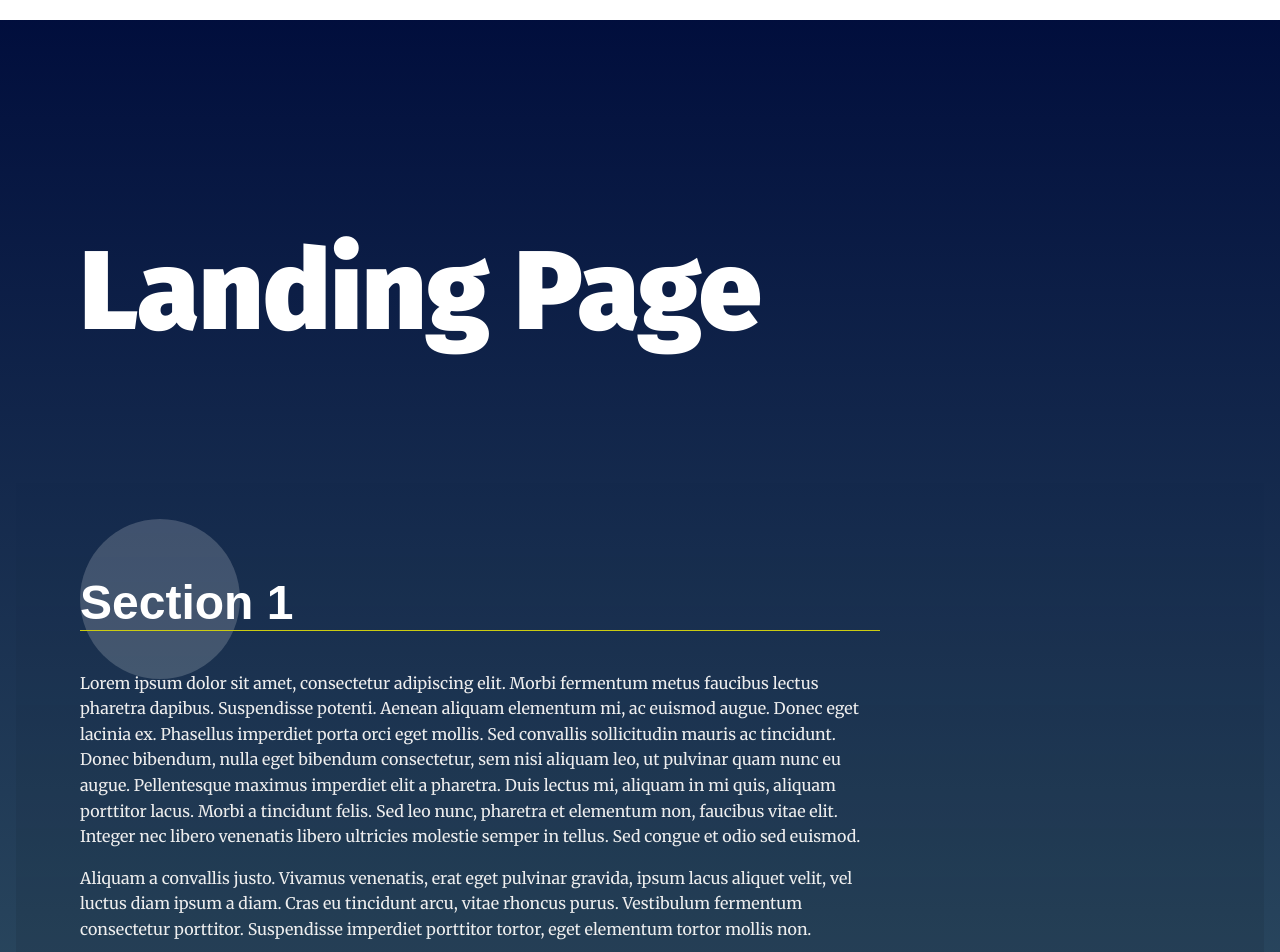
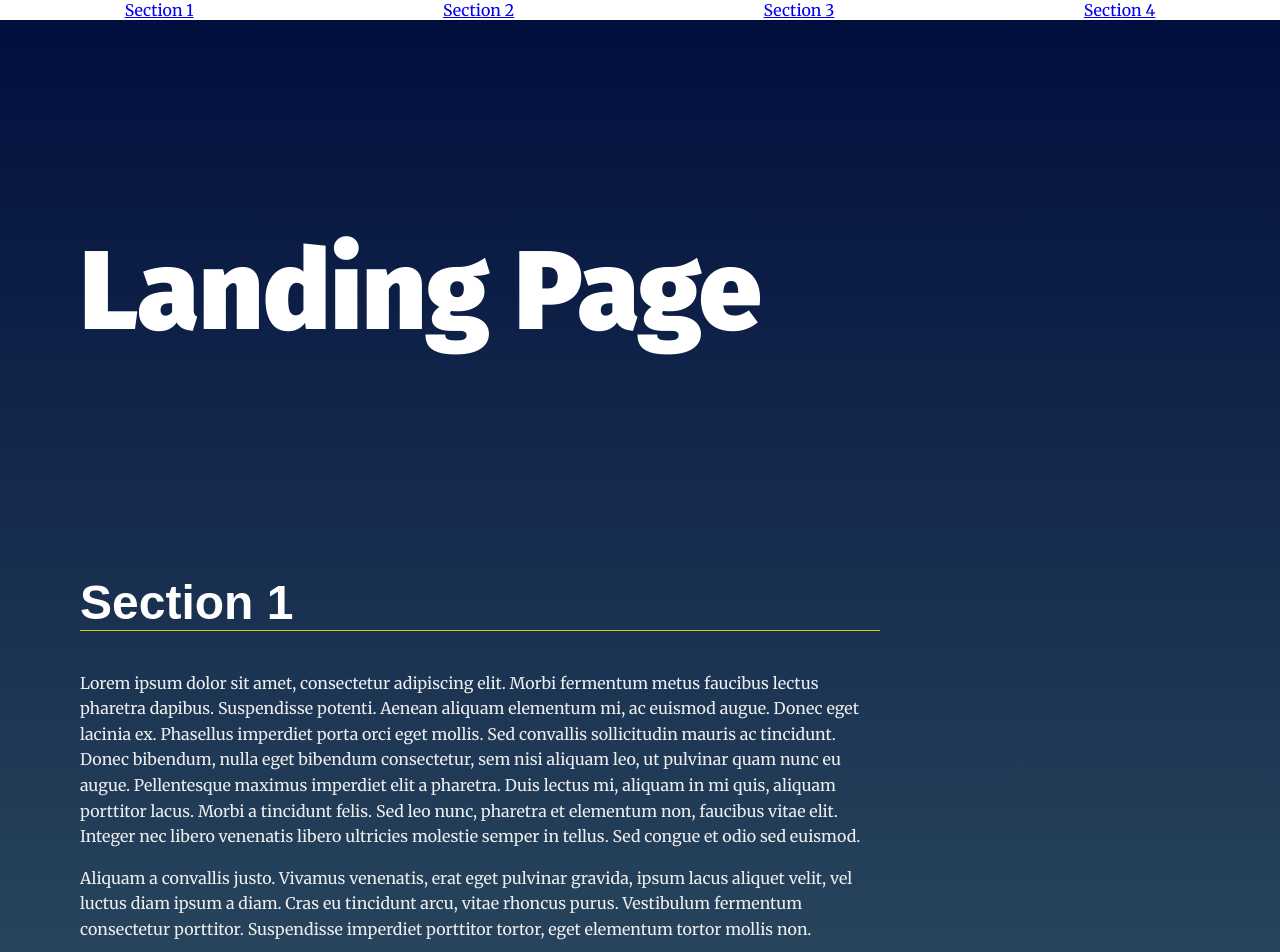
Before and after one commit to DorotaC/LandingPage, a plain HTML site: page index.html in a window 1280 px wide. Shown: the top 952 px of the page. Drawn offline with Linux system fonts and the light colour scheme.

Commit message:
Final v1.0

```diff
--- a/css/styles.css
+++ b/css/styles.css
@@ -68,6 +68,10 @@ section {
     padding-left: 0;
     margin: 0;
     text-align: right;
+    color: #000;
+    display: flex;
+    flex-wrap: wrap;
+    justify-content: space-around;
 }
 
 .navbar__menu li {
--- a/js/app.js
+++ b/js/app.js
@@ -12,52 +12,49 @@
  * JS Standard: ESlint
  *
 */
+/*I used information from these Shubham P (mentor) posts on Knowledge:
+https://knowledge.udacity.com/questions/85408#96950
+https://knowledge.udacity.com/questions/66312#66326
 
 /**
  * Define Global Variables
- *
 */
 const navBarList = document.getElementById('navbar__list');
 const sections = document.querySelectorAll('[data-nav]');
-for (let i = 0; i < sections.length; i++){
-  // console.log(sections[i].dataset.nav);
-  const newListItem = document.createElement('li');
-  newListItem.textContent = sections[i].dataset.nav;
-  navBarList.appendChild(newListItem);
+
+//function that creates NavBar
+function createNavBar() {
+  for (let i = 0; i < sections.length; i++) {
+    const newListItem = document.createElement('li');
+    const newAnchorItem = document.createElement('a');
+    newAnchorItem.textContent = sections[i].dataset.nav;
+    newAnchorItem.href = '#section' + (i+1);
+    newAnchorItem.classList.add('section' + (i+1));
+    newListItem.appendChild(newAnchorItem);
+    navBarList.appendChild(newListItem);
+  };
 };
 
+//scrolling to section clicked on NavBar
+function scrollToSections(event) {
+  event.target.scrollIntoView();
+};
 
-/**
- * End Global Variables
- * Start Helper Functions
- *
-*/
-
-
-
-/**
- * End Helper Functions
- * Begin Main Functions
- *
-*/
-
-// build the nav
-
-
-// Add class 'active' to section when near top of viewport
-
-
-// Scroll to anchor ID using scrollTO event
-
-
-/**
- * End Main Functions
- * Begin Events
- *
-*/
+//changing class status to active when section is visible
+function activeSection() {
+  for (let i = 0; i < sections.length; i++) {
+    const visibleSection = sections[i].getBoundingClientRect();
+    if (visibleSection.top <= 150 && visibleSection.bottom >= 150){
+      sections[i].classList.add('your-active-class');
+    } else {
+      sections[i].classList.remove('your-active-class');
+    };
+  };
+};
 
 // Build menu
-
+document.addEventListener('DOMContentLoaded', createNavBar);
 // Scroll to section on link click
-
+navBarList.addEventListener('click', scrollToSections);
 // Set sections as active
+document.addEventListener('scroll', activeSection);
```
Also changed, not shown: index.html (+1 -0 lines), NoCss.PNG (deleted), 1 other file.
